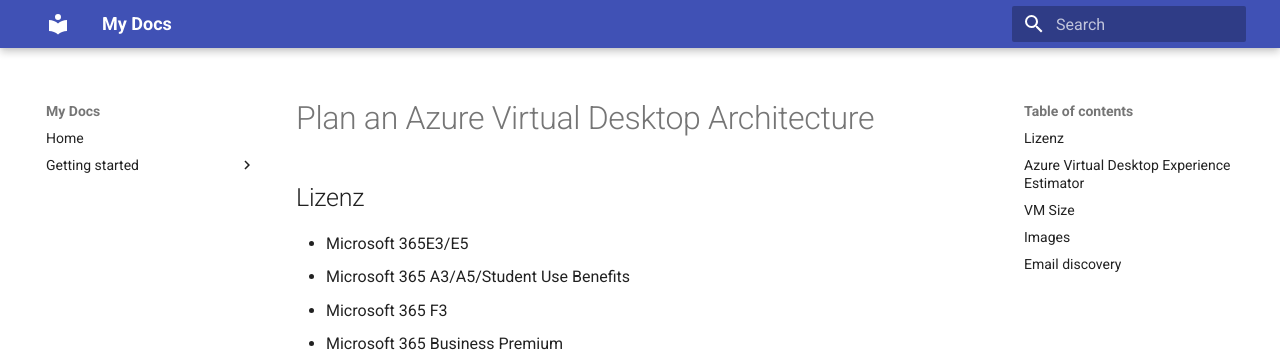
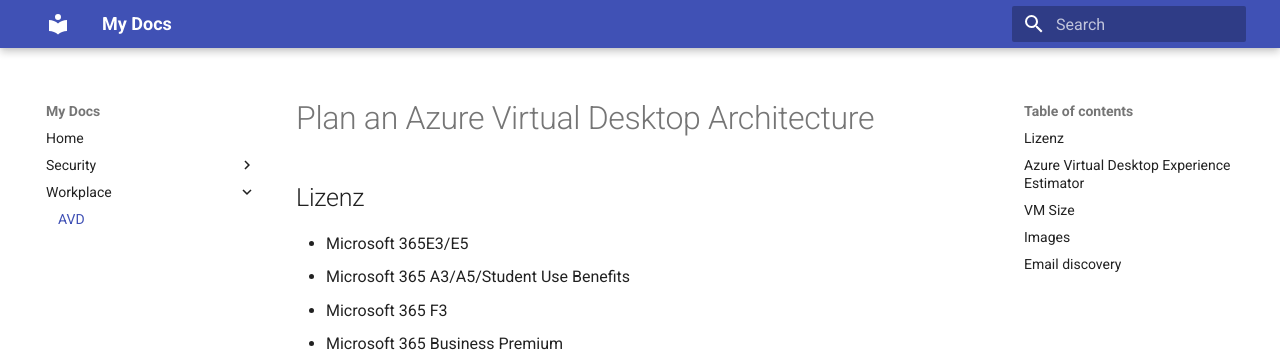
Before and after one commit to soeldi91/docu, an MkDocs documentation site: the page built from docs/Workplace/AVD/AZ-140.md, in a window 1280 px wide. Shown: the top 352 px of the page. Built offline with MkDocs 1.6.1 and Material for MkDocs 9.7.7, drawn with Linux system fonts in a browser that asks for light colours; old or Windows-style settings are respelled for this version of MkDocs.

Commit message:
some changes

```diff
--- a/mkdocs.yml
+++ b/mkdocs.yml
@@ -7,6 +7,9 @@
 
 # Page tree
 nav:
-  - Home: Security\Angriffe\Angriffe.md
-  - Getting started:
-    - Installation: Security\Angriffe\Angriffe.md
+  - Home: index.md
+  - Security:
+    - Angriffe: Security\Angriffe\Angriffe.md
+    - Authentication: Security\Authentication\Token.md
+  - Workplace:
+    - AVD: Workplace\AVD\AZ-140.md
```
Also changed, not shown: docs/index.md (added, +2 -0 lines), 1 other file.
